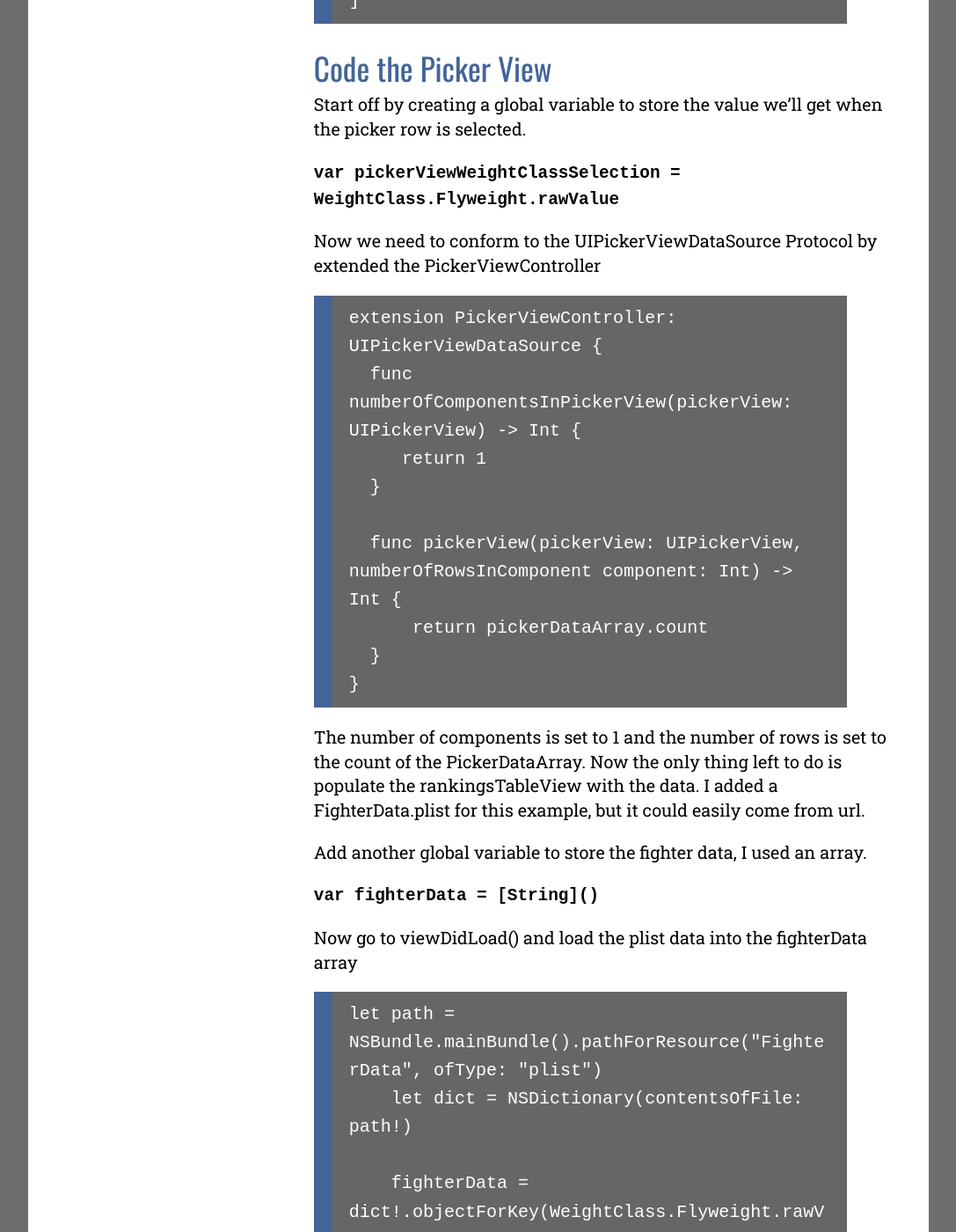
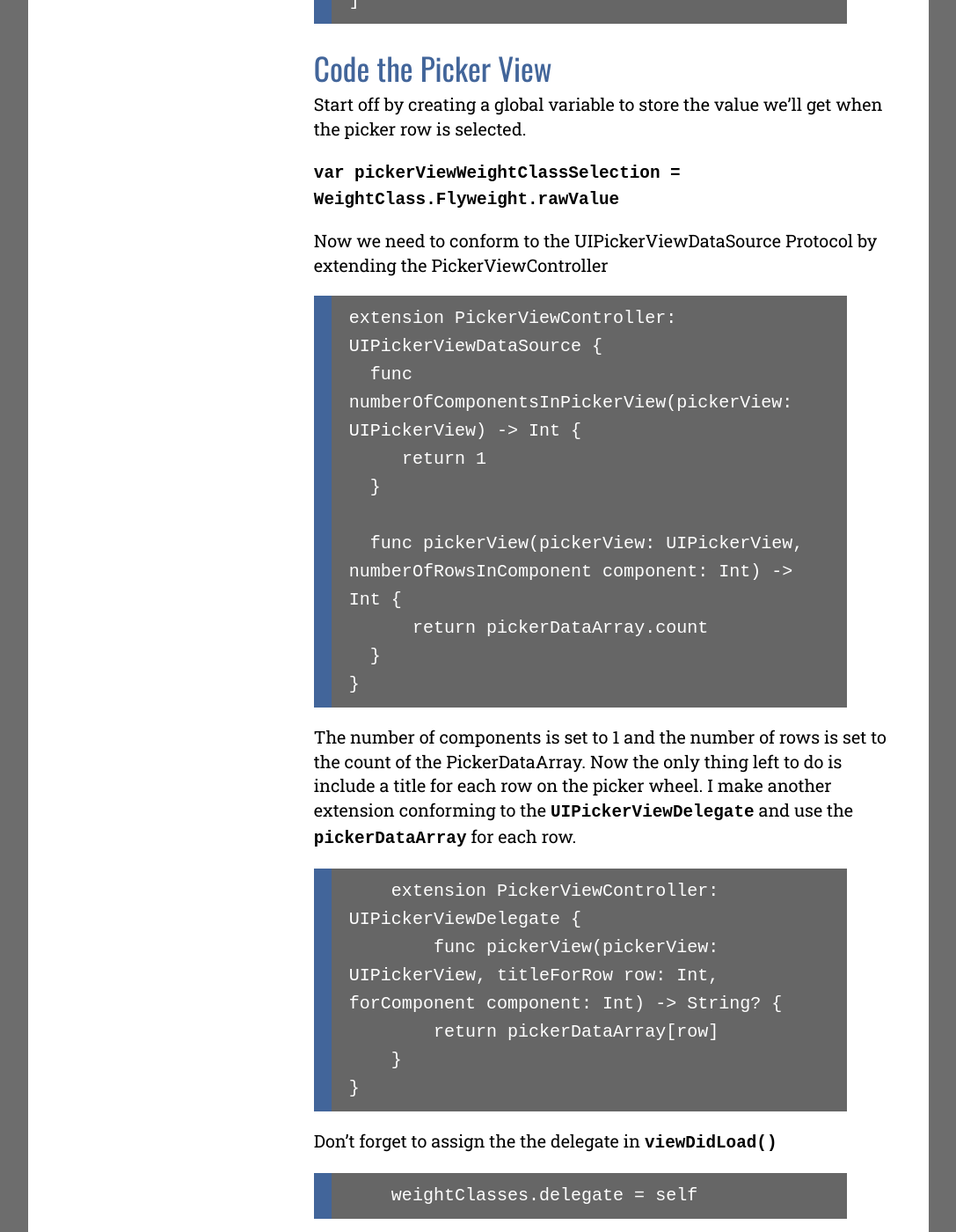
Before and after one commit to endodoug/endodoug.github.io, a Jekyll site: the page built from _posts/2016-03-21-create-a-picker-view-with-enums.md, in a window 1280 px wide and 1400 px high, scrolled down 3120 px. Shown: the whole window at 88% size, without its empty margins (96-1183 px from the left). Built offline with Jekyll 4.4.1, drawn with Linux system fonts in a browser that asks for light colours; comment, search, counter and statistics services are not loaded; some of the changed text lies outside the part shown.

Commit message:
Update 2016-03-21-create-a-picker-view-with-enums.md
Edited content

```diff
--- a/_posts/2016-03-21-create-a-picker-view-with-enums.md
+++ b/_posts/2016-03-21-create-a-picker-view-with-enums.md
@@ -56,7 +56,7 @@ Start off by creating a global variable to store the value we'll get when the pi
 
 `var pickerViewWeightClassSelection = WeightClass.Flyweight.rawValue`
 
-Now we need to conform to the UIPickerViewDataSource Protocol by extended the PickerViewController
+Now we need to conform to the UIPickerViewDataSource Protocol by extending the PickerViewController
 
     extension PickerViewController: UIPickerViewDataSource {
       func numberOfComponentsInPickerView(pickerView: UIPickerView) -> Int {
@@ -68,15 +68,16 @@ Now we need to conform to the UIPickerViewDataSource Protocol by extended the Pi
       }
     }
 
-The number of components is set to 1 and the number of rows is set to the count of the PickerDataArray.   Now the only thing left to do is populate the rankingsTableView with the data.  I added a FighterData.plist for this example, but it could easily come from url.
+The number of components is set to 1 and the number of rows is set to the count of the PickerDataArray.   Now the only thing left to do is include a title for each row on the picker wheel.  I make another extension conforming to the `UIPickerViewDelegate` and use the `pickerDataArray` for each row.
 
-Add another global variable to store the fighter data, I used an array.
+        extension PickerViewController: UIPickerViewDelegate {
+            func pickerView(pickerView: UIPickerView, titleForRow row: Int, forComponent component: Int) -> String? {
+            return pickerDataArray[row]
+        }
+    }
 
-`var fighterData = [String]()`
+Don't forget to assign the the delegate in `viewDidLoad()`
 
-Now go to viewDidLoad() and load the plist data into the fighterData array
+        weightClasses.delegate = self
 
-    let path = NSBundle.mainBundle().pathForResource("FighterData", ofType: "plist")
-        let dict = NSDictionary(contentsOfFile: path!)
-
-        fighterData = dict!.objectForKey(WeightClass.Flyweight.rawValue) as! [String]
+Now you're ready to use the picker selections to add data however you want.
```
